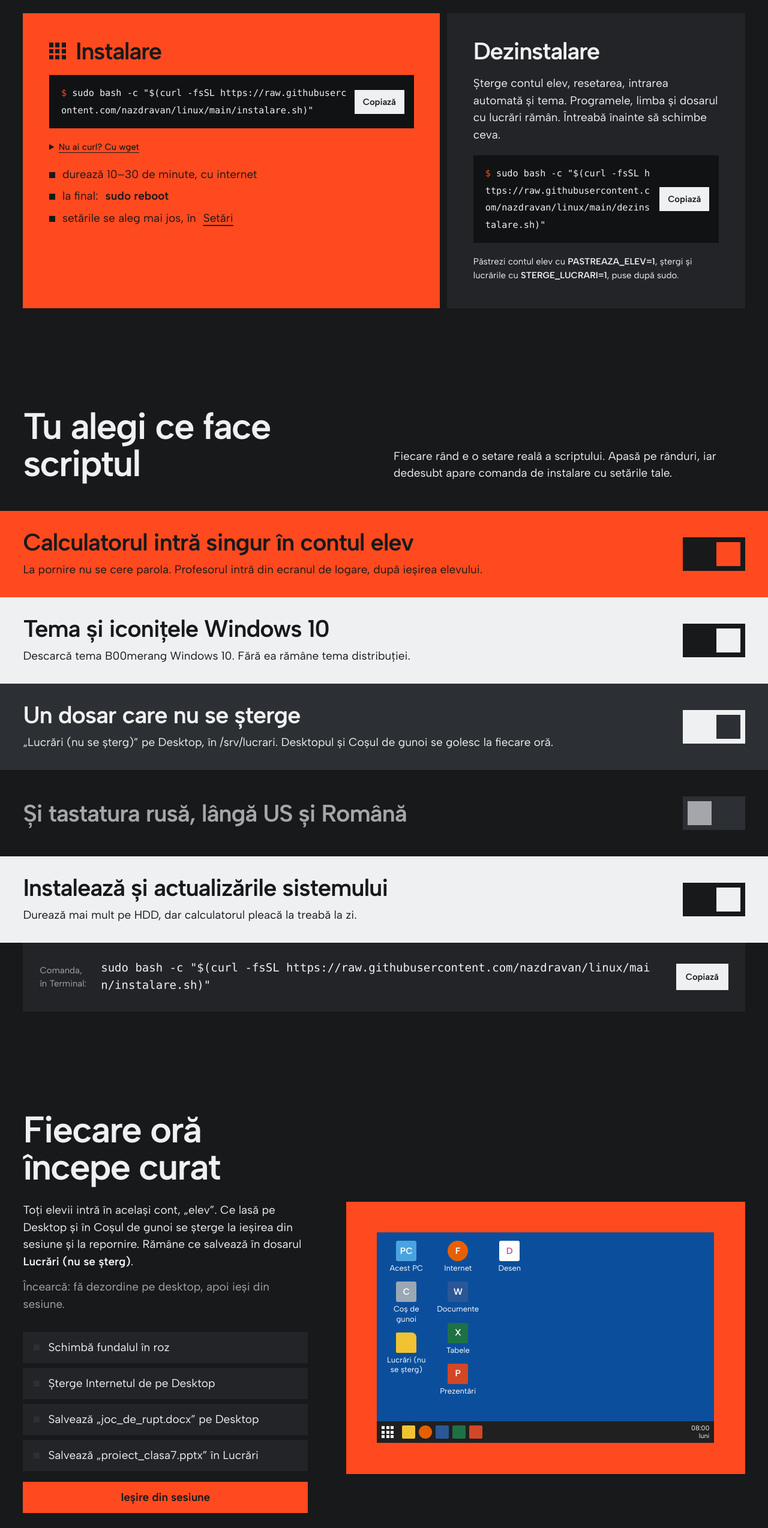
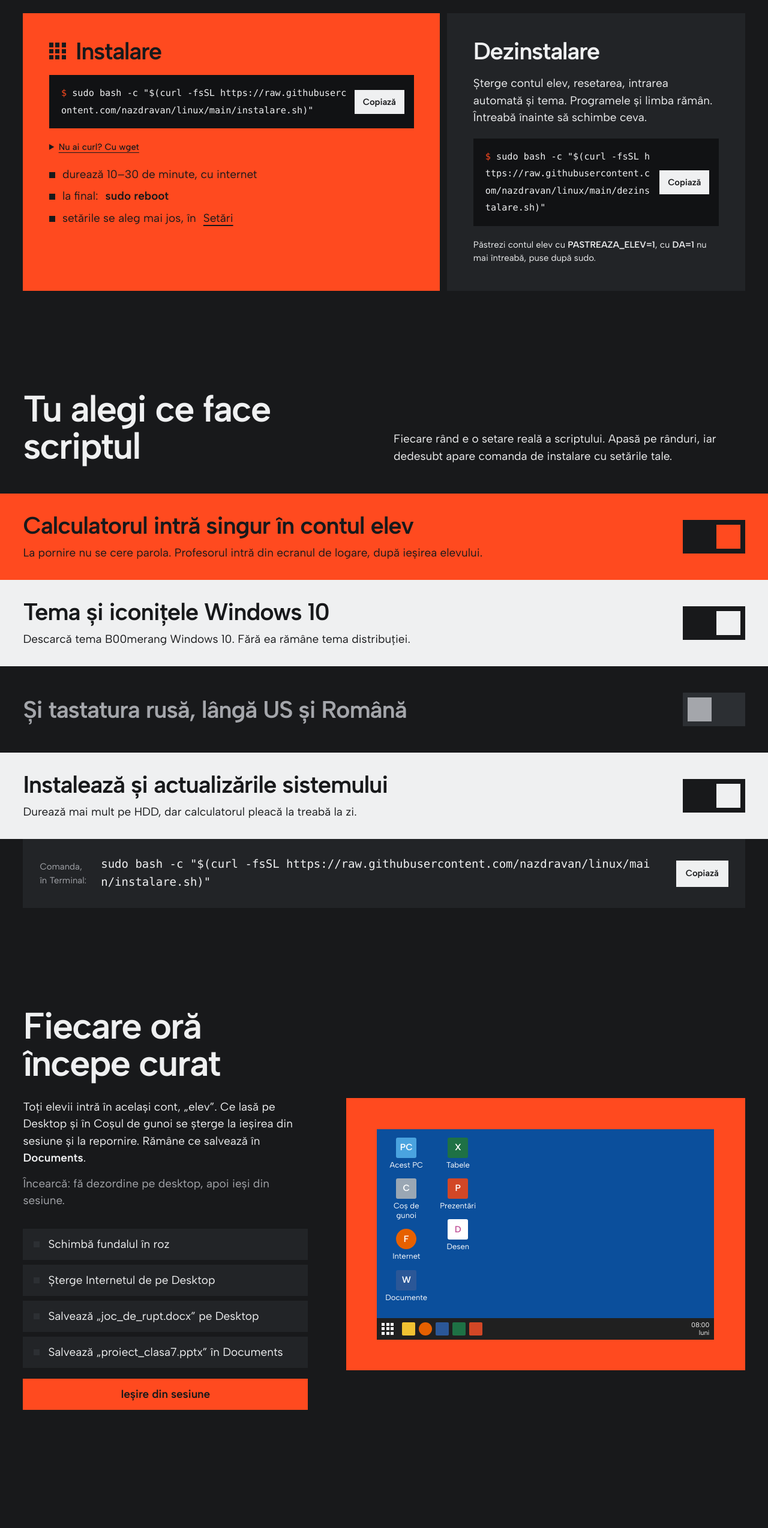
Before and after one commit to nazdravan/linux, a plain HTML site: page docs/index.html in a window 1280 px wide. Shown: the part 1920-4468 px from the top of the page at 60% size. Drawn offline with Linux system fonts and the light colour scheme.

Commit message:
Fără dosarul „Lucrări (nu se șterg)”

```diff
--- a/docs/index.html
+++ b/docs/index.html
@@ -475,7 +475,7 @@ footer { margin-top: 88px; padding: 0 var(--m) 32px; }
       <li><button role="tab" aria-selected="false"><span class="sq"></span>Paint</button></li>
       <li><button role="tab" aria-selected="false"><span class="sq"></span>Salvarea</button></li>
     </ul>
-    <p class="fact rise" style="--i:2" id="fact" aria-live="polite">Bara jos, butonul Start în stânga, ceasul cu data în dreapta. Pe Desktop: Acest PC, Coș de gunoi, Lucrări și programele.</p>
+    <p class="fact rise" style="--i:2" id="fact" aria-live="polite">Bara jos, butonul Start în stânga, ceasul cu data în dreapta. Pe Desktop: Acest PC, Coș de gunoi și programele.</p>
   </div>
   <div class="view rise" style="--i:1" id="view" data-c="0">
     <p class="cap" id="view-cap">Q4OS, după rularea scriptului</p>
@@ -507,9 +507,9 @@ footer { margin-top: 88px; padding: 0 var(--m) 32px; }
     </div>
     <div class="way in-2 rise" style="--i:1">
       <h3>Dezinstalare</h3>
-      <p>Șterge contul elev, resetarea, intrarea automată și tema. Programele, limba și dosarul cu lucrări rămân. Întreabă înainte să schimbe ceva.</p>
+      <p>Șterge contul elev, resetarea, intrarea automată și tema. Programele și limba rămân. Întreabă înainte să schimbe ceva.</p>
       <div class="code" data-ui><pre><code><span class="p">$</span> sudo bash -c "$(curl -fsSL https://raw.githubusercontent.com/nazdravan/linux/main/dezinstalare.sh)"</code></pre><button class="btn light" type="button" data-copy>Copiază</button></div>
-      <p class="alt">Păstrezi contul elev cu <b>PASTREAZA_ELEV=1</b>, ștergi și lucrările cu <b>STERGE_LUCRARI=1</b>, puse după sudo.</p>
+      <p class="alt">Păstrezi contul elev cu <b>PASTREAZA_ELEV=1</b>, cu <b>DA=1</b> nu mai întreabă, puse după sudo.</p>
     </div>
   </div>
 </section>
@@ -526,10 +526,6 @@ footer { margin-top: 88px; padding: 0 var(--m) 32px; }
     </div>
     <div class="band c2" role="switch" tabindex="0" aria-checked="true" data-var="TEMA_WIN10" data-on="1" data-off="0" data-def="1">
       <div class="say"><b>Tema și iconițele Windows 10</b><span class="then"><span><span>Descarcă tema B00merang Windows 10. Fără ea rămâne tema distribuției.</span></span></span></div>
-      <span class="toggle" data-ui aria-hidden="true"></span>
-    </div>
-    <div class="band c3" role="switch" tabindex="0" aria-checked="true" data-var="LUCRARI_DIR" data-on="/srv/lucrari" data-off='""' data-def="/srv/lucrari">
-      <div class="say"><b>Un dosar care nu se șterge</b><span class="then"><span><span>„Lucrări (nu se șterg)” pe Desktop, în /srv/lucrari. Desktopul și Coșul de gunoi se golesc la fiecare oră.</span></span></span></div>
       <span class="toggle" data-ui aria-hidden="true"></span>
     </div>
     <div class="band c1" role="switch" tabindex="0" aria-checked="false" data-var="TASTATURI" data-on="us,ro,ru" data-off="us,ro" data-def="us,ro" data-var2="VARIANTE" data-on2=",std," data-off2=",std">
@@ -551,13 +547,13 @@ footer { margin-top: 88px; padding: 0 var(--m) 32px; }
 <section class="live wrap" id="incearca" aria-labelledby="h-live">
   <div class="live-intro">
     <h2 id="h-live" class="rise">Fiecare oră începe curat</h2>
-    <p class="rise" style="--i:1">Toți elevii intră în același cont, „elev”. Ce lasă pe Desktop și în Coșul de gunoi se șterge la ieșirea din sesiune și la repornire. Rămâne ce salvează în dosarul <b>Lucrări (nu se șterg)</b>.</p>
+    <p class="rise" style="--i:1">Toți elevii intră în același cont, „elev”. Ce lasă pe Desktop și în Coșul de gunoi se șterge la ieșirea din sesiune și la repornire. Rămâne ce salvează în <b>Documents</b>.</p>
     <p class="rise" style="--i:2">Încearcă: fă dezordine pe desktop, apoi ieși din sesiune.</p>
     <div class="actions" id="actions" hidden>
       <button type="button" data-act="fundal"><span class="sq"></span>Schimbă fundalul în roz</button>
       <button type="button" data-act="firefox"><span class="sq"></span>Șterge Internetul de pe Desktop</button>
       <button type="button" data-act="desktop"><span class="sq"></span>Salvează „joc_de_rupt.docx” pe Desktop</button>
-      <button type="button" data-act="lucrari"><span class="sq"></span>Salvează „proiect_clasa7.pptx” în Lucrări</button>
+      <button type="button" data-act="lucrari"><span class="sq"></span>Salvează „proiect_clasa7.pptx” în Documents</button>
       <button type="button" class="btn" data-act="iesire">Ieșire din sesiune</button>
     </div>
     <p class="status" id="status" aria-live="polite"></p>
@@ -567,7 +563,6 @@ footer { margin-top: 88px; padding: 0 var(--m) 32px; }
       <div class="desk-icons" id="icons">
         <div class="di" data-k="pc"><span class="ico pc">PC</span>Acest PC</div>
         <div class="di" data-k="trash"><span class="ico trash">C</span>Coș de gunoi</div>
-        <div class="di" data-k="lucrari"><span class="ico dir"></span>Lucrări (nu se șterg)</div>
         <div class="di" data-k="firefox"><span class="ico ff">F</span>Internet</div>
         <div class="di" data-k="w"><span class="ico w">W</span>Documente</div>
         <div class="di" data-k="x"><span class="ico x">X</span>Tabele</div>
@@ -575,7 +570,7 @@ footer { margin-top: 88px; padding: 0 var(--m) 32px; }
         <div class="di" data-k="paint"><span class="ico paint">D</span>Desen</div>
       </div>
       <div class="desk-win" id="win" hidden>
-        <header><span>Lucrări (nu se șterg)</span><svg width="10" height="10" viewBox="0 0 10 10" aria-hidden="true"><path d="M1 1l8 8M9 1l-8 8" stroke="#1b1b1b" stroke-width="1.4"/></svg></header>
+        <header><span>Documents</span><svg width="10" height="10" viewBox="0 0 10 10" aria-hidden="true"><path d="M1 1l8 8M9 1l-8 8" stroke="#1b1b1b" stroke-width="1.4"/></svg></header>
         <ul id="win-list"><li>(gol)</li></ul>
       </div>
       <div class="desk-bar">
@@ -655,7 +650,7 @@ footer { margin-top: 88px; padding: 0 var(--m) 32px; }
 <section class="variants" id="variante" aria-labelledby="h-var">
   <div class="variants-head">
     <h2 id="h-var" class="rise">Trei variante</h2>
-    <p class="rise" style="--i:1">Contul elevului, dosarul Lucrări, formatele Office, româna și Alt+Shift sunt la fel în toate. Diferă cât de ușor e sistemul și cât de aproape arată de Windows.</p>
+    <p class="rise" style="--i:1">Contul elevului, formatele Office, româna și Alt+Shift sunt la fel în toate. Diferă cât de ușor e sistemul și cât de aproape arată de Windows.</p>
   </div>
 
   <div class="cat rise">
@@ -693,7 +688,7 @@ footer { margin-top: 88px; padding: 0 var(--m) 32px; }
   <h2 id="h-faq" class="rise">Întrebări de la colegi</h2>
   <div class="tiles rise" style="--i:1">
     <details name="faq" open><summary>Trebuie să știu Linux?<span class="plus"></span></summary><p class="ans">Nu mult. Instalezi sistemul de pe stick, ca pe Windows, și scrii o singură comandă în Terminal. Restul face scriptul.</p></details>
-    <details name="faq"><summary>Ce se întâmplă cu lucrările elevilor?<span class="plus"></span></summary><p class="ans">Tot ce salvează în dosarul „Lucrări (nu se șterg)” rămâne. Dosarul e în <code>/srv/lucrari</code>, în afara contului elev, și se poate copia pe stick la sfârșitul orei.</p></details>
+    <details name="faq"><summary>Ce se întâmplă cu lucrările elevilor?<span class="plus"></span></summary><p class="ans">Ce salvează în Documents rămâne de la o oră la alta. Ce lasă pe Desktop și în Coșul de gunoi se șterge la ieșirea din sesiune.</p></details>
     <details name="faq"><summary>Cum intru eu, profesorul?<span class="plus"></span></summary><p class="ans">Ieși din sesiunea elevului și intri cu numele și parola ta în ecranul de logare. Doar contul tău are drepturi de administrator.</p></details>
     <details name="faq"><summary>Pot schimba ce văd elevii?<span class="plus"></span></summary><p class="ans">Da: <code>sudo cont-elev pauza</code>, aranjezi contul elev, apoi <code>sudo cont-elev salveaza</code>. Șablonul vechi se întoarce cu <code>sudo cont-elev anuleaza</code>.</p></details>
     <details name="faq"><summary>Ce distribuție aleg?<span class="plus"></span></summary><p class="ans">Mint, dacă merge bine pe calculatoarele tale. Q4OS dacă Mint e prea greu, antiX pentru cele mai slabe. Cel mai bine e să le încerci pe un calculator.</p></details>
@@ -785,7 +780,7 @@ const reduce = matchMedia('(prefers-reduced-motion: reduce)').matches;
 /* showcase: slow crossfade, or pick */
 (() => {
   const facts = [
-    'Bara jos, butonul Start în stânga, ceasul cu data în dreapta. Pe Desktop: Acest PC, Coș de gunoi, Lucrări și programele.',
+    'Bara jos, butonul Start în stânga, ceasul cu data în dreapta. Pe Desktop: Acest PC, Coș de gunoi și programele.',
     'Writer cu file sus, ca panglica din Office. Fără fereastra de bun-venit la fiecare oră.',
     'KolourPaint, cu meniurile în română. Pe antiX: Drawing.',
     'Salvarea propune .docx din prima. La fel .xlsx în Calc și .pptx în Impress.'
@@ -874,7 +869,7 @@ document.querySelectorAll('[data-copy]').forEach(b => b.addEventListener('click'
     }
     if (a === 'lucrari') {
       saved.push('proiect_clasa7.pptx'); list.innerHTML = '<li>proiect_clasa7.pptx</li>';
-      win.hidden = false; mark(b); say('Proiectul e în Lucrări.');
+      win.hidden = false; mark(b); say('Proiectul e în Documents.');
     }
     if (a === 'iesire') {
       cover.classList.add('on');
@@ -888,7 +883,7 @@ document.querySelectorAll('[data-copy]').forEach(b => b.addEventListener('click'
         acts.querySelectorAll('button').forEach(x => { x.disabled = false; x.classList.remove('done'); });
         const n = changes === 1 ? 'o schimbare ștearsă' : changes + ' schimbări șterse';
         say(changes || saved.length
-          ? `Contul e ca nou: ${n}.` + (saved.length ? ' În Lucrări a rămas proiect_clasa7.pptx.' : '')
+          ? `Contul e ca nou: ${n}.` + (saved.length ? ' În Documents a rămas proiect_clasa7.pptx.' : '')
           : 'Nimic de șters: contul era deja curat.');
         changes = 0;
       }, 900);
```
Also changed, not shown: 4 other files.
